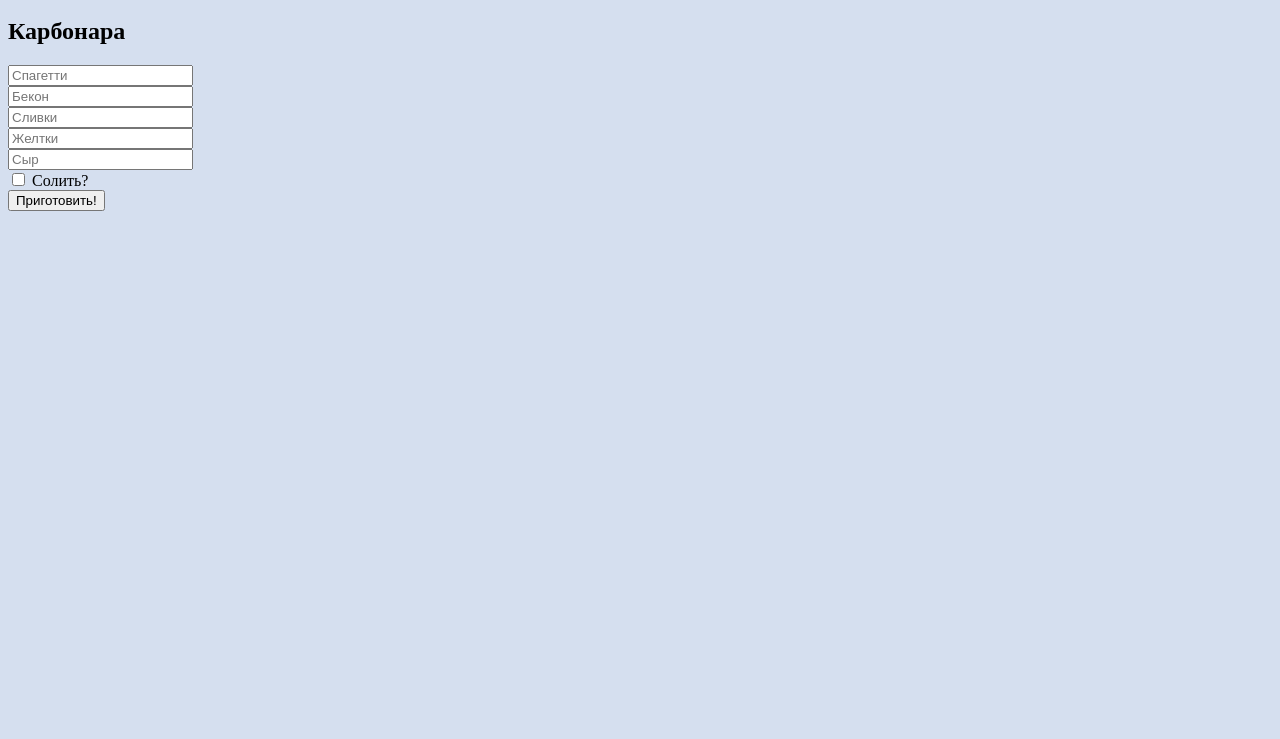
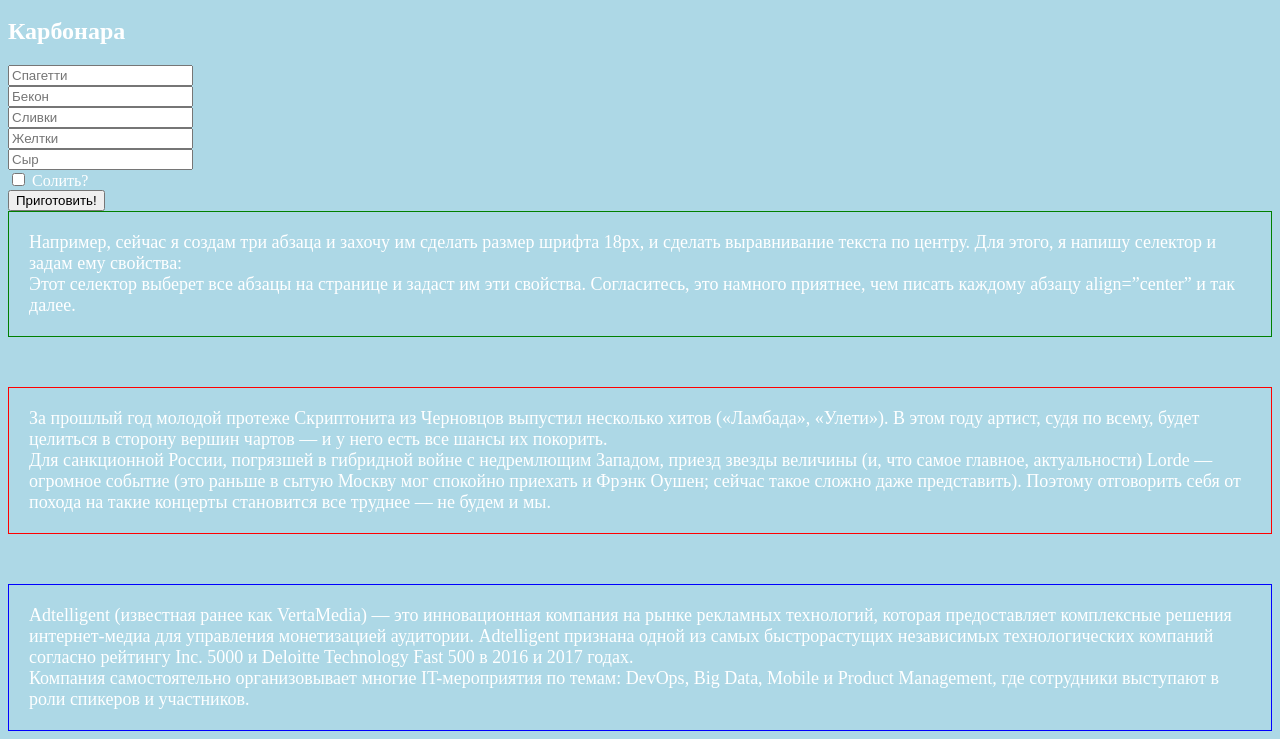
Before and after one commit to KateSmetankina/cource, a plain HTML site: page index.html in a window 1280 px wide. Shown: the part 1054-1793 px from the top of the page. Before the commit the page ends 1273 px from the top, so only its background shows below. Drawn offline with Linux system fonts and the light colour scheme.

Commit message:
css games

```diff
--- a/index.html
+++ b/index.html
@@ -73,5 +73,17 @@
 					<input type="checkbox" name="lets cook"> <label>Солить?</label><br>
 					<button type="submit">Приготовить!</button>
 				</form>
+					<div class="first">
+						Например, сейчас я создам три абзаца и захочу им сделать размер шрифта 18px, и сделать выравнивание текста по центру. Для этого, я напишу селектор и задам ему свойства:<br>
+						Этот селектор выберет все абзацы на странице и задаст им эти свойства. Согласитесь, это намного приятнее, чем писать каждому абзацу align=”center” и так далее.<br>
+					</div>
+					<div class="second">
+						За прошлый год молодой протеже 	Скриптонита из Черновцов выпустил несколько хитов («Ламбада», «Улети»). В этом году артист, судя по всему, будет целиться в сторону вершин чартов — и у него есть все шансы их покорить.<br>
+						Для санкционной России, погрязшей в гибридной войне с недремлющим Западом, приезд звезды величины (и, что самое главное, актуальности) Lorde — огромное событие (это раньше в сытую Москву мог спокойно приехать и Фрэнк Оушен; сейчас такое сложно даже представить). Поэтому отговорить себя от похода на такие концерты становится все труднее — не будем и мы.<br>
+					</div>
+					<div class="third">
+						Adtelligent (известная ранее как VertaMedia) — это инновационная компания на рынке рекламных технологий, которая предоставляет комплексные решения интернет-медиа для управления монетизацией аудитории. Adtelligent признана одной из самых быстрорастущих независимых технологических компаний согласно рейтингу Inc. 5000 и Deloitte Technology Fast 500 в 2016 и 2017 годах.<br>
+						Компания самостоятельно организовывает многие IT-мероприятия по темам: DevOps, Big Data, Mobile и Product Management, где сотрудники выступают в роли спикеров и участников.<br>
+					</div>
    	</body>
 </html>
--- a/style.css
+++ b/style.css
@@ -1,3 +1,21 @@
 body {
-	background: #d5dfef;
+	background-color: lightblue;
+	color: #fff
 }
+div {
+	font-size: 18px;
+}
+.first {
+	border: 1px solid green;
+	margin-bottom: 50px;
+	padding: 20px;
+}
+.second {
+	border: 1px solid red;
+	margin-bottom: 50px;
+	padding: 20px;
+}
+.third {
+	border: 1px solid blue;
+	padding: 20px;
+}
```
